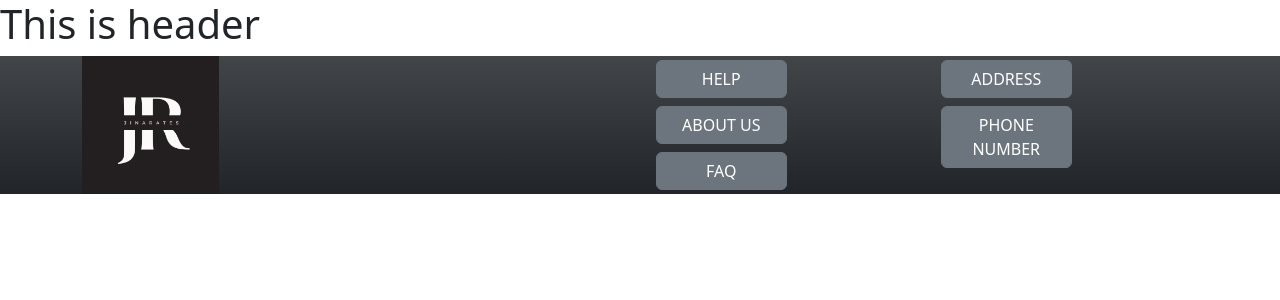
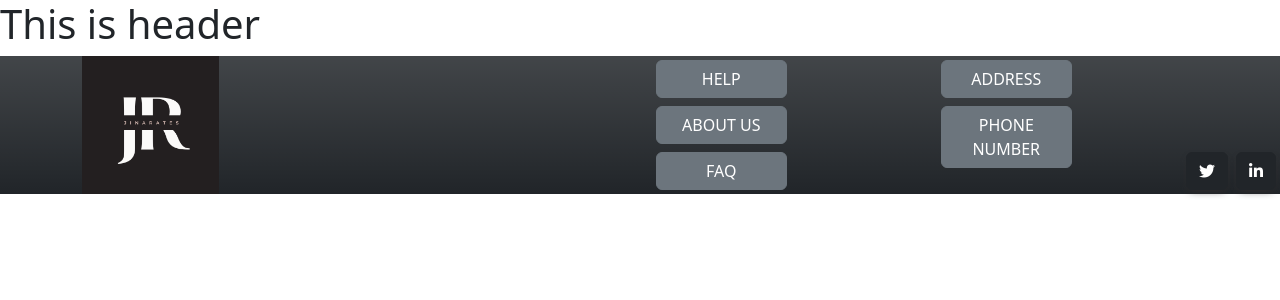
Before and after one commit to EEZeus/Jinarates, a React (Create React App) app in the folder Front-End/: page / in a window 1280 px wide. Shown: the top 300 px of the page. Built offline with nearby package versions, Linux system fonts and the light colour scheme.

Commit message:
F14 - icons added to footer

```diff
--- a/Front-End/src/Components/Main-Parts/Footer.js
+++ b/Front-End/src/Components/Main-Parts/Footer.js
@@ -1,16 +1,16 @@
 import React from 'react'
-import styles from "./Footer.module.css";
 import logo from '../../Assets/logo-black.png'
 import {
   MDBFooter,
   MDBContainer,
   MDBCol,
   MDBRow,
-  MDBBtn
+  MDBBtn,
+  MDBIcon
 } from 'mdb-react-ui-kit';
 
 const Footer = () => {
-  return (<MDBFooter className='bg-dark bg-gradient text-white'>
+  return (<MDBFooter className='bg-dark bg-gradient text-white position-relative'>
     <MDBContainer>
       <MDBRow>
         <MDBCol lg="6" md="12" className=' mt-mb-0'>
@@ -21,14 +21,14 @@ const Footer = () => {
 
           <ul className='list-unstyled mb-0'>
             <li>
-            <MDBBtn color='secondary' className="m-1 w-50">Help</MDBBtn>
+              <MDBBtn color='secondary' className="m-1 w-50">Help</MDBBtn>
             </li>
             <li>
-            <MDBBtn color='secondary' className="m-1 w-50">About us</MDBBtn>
+              <MDBBtn color='secondary' className="m-1 w-50">About us</MDBBtn>
 
             </li>
             <li>
-            <MDBBtn color='secondary' className="m-1 w-50">FAQ</MDBBtn>
+              <MDBBtn color='secondary' className="m-1 w-50">FAQ</MDBBtn>
             </li>
           </ul>
         </MDBCol>
@@ -37,17 +37,26 @@ const Footer = () => {
 
           <ul className='list-unstyled'>
             <li>
-            <MDBBtn color='secondary' className="m-1 w-50">Address</MDBBtn>
+              <MDBBtn color='secondary' className="m-1 w-50">Address</MDBBtn>
 
             </li>
             <li>
-            <MDBBtn color='secondary' className="m-1 w-50">Phone number</MDBBtn>
+              <MDBBtn color='secondary' className="m-1 w-50">Phone number</MDBBtn>
 
             </li>
           </ul>
         </MDBCol>
       </MDBRow>
     </MDBContainer>
+    <div className="position-absolute bottom-0 end-0">
+      <MDBBtn className='m-1' tag='a' color='dark' >
+        <MDBIcon fab icon='twitter' />
+      </MDBBtn>
+      <MDBBtn className='m-1' tag='b' color='dark' >
+        <MDBIcon fab icon='linkedin-in' />
+      </MDBBtn>
+
+    </div>
   </MDBFooter>
   );
 };
--- a/Front-End/src/Components/Main-Parts/Header.js
+++ b/Front-End/src/Components/Main-Parts/Header.js
@@ -1,5 +1,4 @@
 import React from 'react'
-import styles from "./Header.module.css"
 
 const Header = () => {
     return <h1>This is header</h1>
```
Also changed, not shown: Front-End/src/Components/Main-Parts/Footer.module.css (deleted), Front-End/src/Components/Main-Parts/Header.module.css (deleted).
